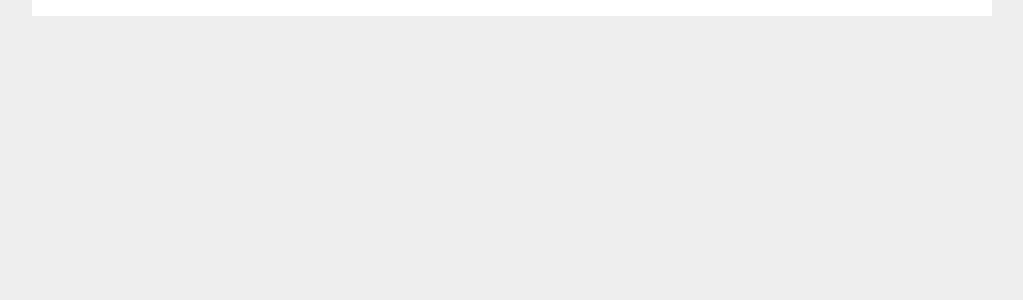
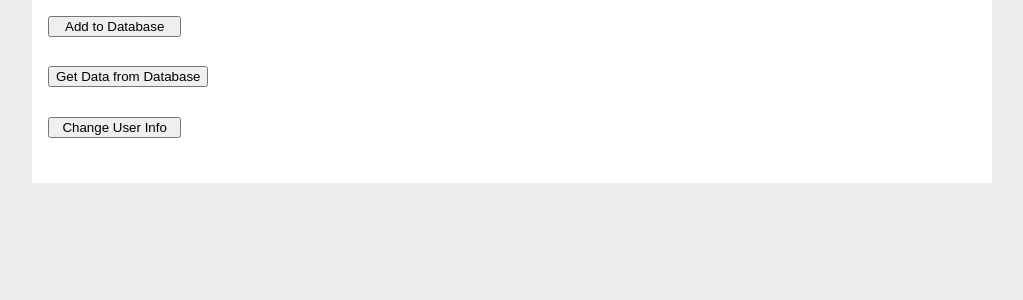
Before and after one commit to HelenRose01/CSC3131, a Flask app: page /home in a window 1280 px wide. Shown: the part 98-398 px from the top of the page, without its empty margins (128-1151 px from the left). Run offline with Flask 2, Linux system fonts and the light colour scheme.

Commit message:
Created Home Page and connected pages

```diff
--- a/CSC3131/DataHope/__init__.py
+++ b/CSC3131/DataHope/__init__.py
@@ -38,4 +38,7 @@ def create_app(test_config=None):
     from . import home
     app.register_blueprint(home.bp)
 
+    from . import database_queries
+    app.register_blueprint(database_queries.bp)
+
     return app
--- a/CSC3131/DataHope/auth.py
+++ b/CSC3131/DataHope/auth.py
@@ -4,7 +4,7 @@ from flask import(
     Blueprint, flash, g, redirect, render_template, request, session, url_for
 )
 from werkzeug.security import check_password_hash, generate_password_hash
-from DataHope.db import get_db
+from .db import get_db
 
 bp = Blueprint('auth', __name__, url_prefix='/auth')
 
--- /dev/null
+++ b/CSC3131/DataHope/templates/database_queries/add_data.html
@@ -0,0 +1 @@
+hello
--- /dev/null
+++ b/CSC3131/DataHope/templates/database_queries/change_info.html
@@ -0,0 +1 @@
+hello
--- /dev/null
+++ b/CSC3131/DataHope/templates/database_queries/get_data.html
@@ -0,0 +1 @@
+hello
--- a/CSC3131/DataHope/templates/home.html
+++ b/CSC3131/DataHope/templates/home.html
@@ -3,3 +3,15 @@
 {% block header %}
   <h1>{% block title %}Home{% endblock %}</h1>
 {% endblock %}
+
+{% block content %}
+<form action="/database_queries/add_data">
+    <input type="submit" value="Add to Database" />
+</form>
+<form action="/database_queries/get_data">
+    <input type="submit" value="Get Data from Database" />
+</form>
+<form action="/database_queries/change_info">
+    <input type="submit" value="Change User Info" />
+</form>
+{% endblock %}
```
Also changed, not shown: CSC3131/DataHope/database_queries.py (added, +17 -0 lines), CSC3131/__init__.py (added).
